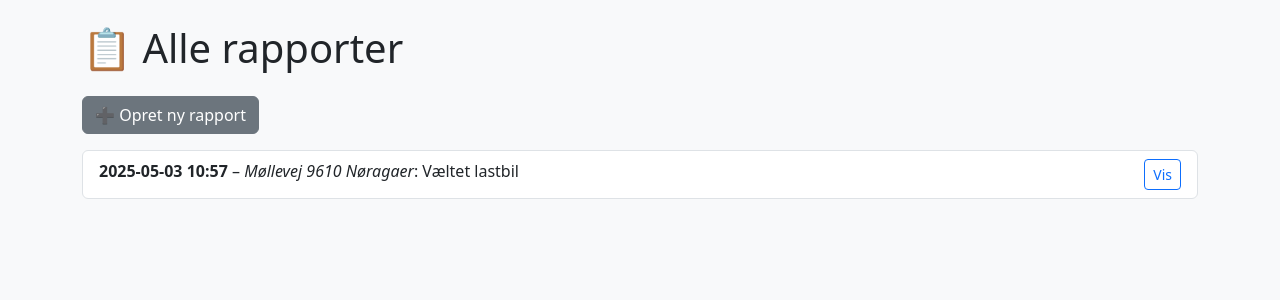
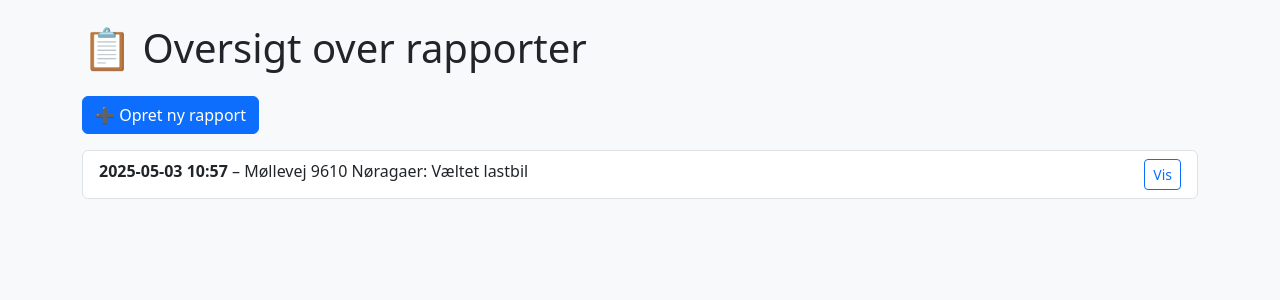
Before and after one commit to Simonsen9430/bjaergningsrapport, a Flask app: page /rapporter in a window 1280 px wide. Shown: the top 300 px of the page. Run offline with Flask 3, Linux system fonts and the light colour scheme; data comes from the database, SQL or seed files in the repository.

Commit message:
Tilføjet rapport-oversigt på /rapporter

```diff
--- a/templates/rapporter.html
+++ b/templates/rapporter.html
@@ -2,21 +2,26 @@
 <html lang="da">
 <head>
     <meta charset="UTF-8">
-    <title>Alle rapporter</title>
+    <title>Rapporter</title>
     <link href="https://cdn.jsdelivr.net/npm/bootstrap@5.3.2/dist/css/bootstrap.min.css" rel="stylesheet">
 </head>
 <body class="p-4 bg-light">
     <div class="container">
-        <h1 class="mb-4">📋 Alle rapporter</h1>
-        <a href="/" class="btn btn-secondary mb-3">➕ Opret ny rapport</a>
-        <ul class="list-group">
+        <h1 class="mb-4">📋 Oversigt over rapporter</h1>
+        <a href="/" class="btn btn-primary mb-3">➕ Opret ny rapport</a>
+
+        {% if reports %}
+            <ul class="list-group">
             {% for id, timestamp, location, subject in reports %}
-            <li class="list-group-item">
-                <strong>{{ timestamp[:16].replace("T", " ") }}</strong> – <em>{{ location }}</em>: {{ subject }}
-                <a href="{{ url_for('vis_rapport', report_id=id) }}" class="btn btn-sm btn-outline-primary float-end">Vis</a>
-            </li>
+                <li class="list-group-item">
+                    <strong>{{ timestamp[:16].replace("T", " ") }}</strong> – {{ location }}: {{ subject }}
+                    <a href="/rapport/{{ id }}" class="btn btn-sm btn-outline-primary float-end">Vis</a>
+                </li>
             {% endfor %}
-        </ul>
+            </ul>
+        {% else %}
+            <p>Ingen rapporter endnu.</p>
+        {% endif %}
     </div>
 </body>
 </html>
```
